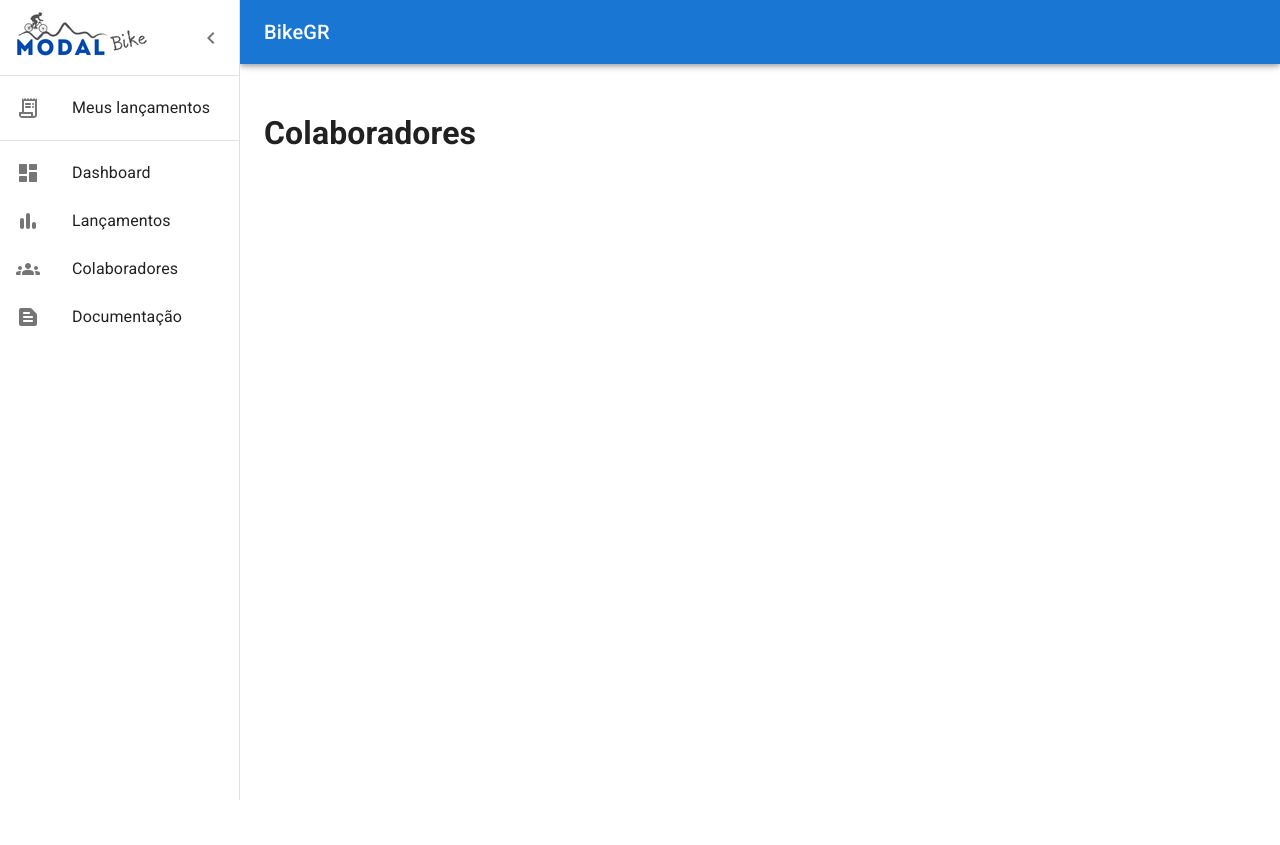
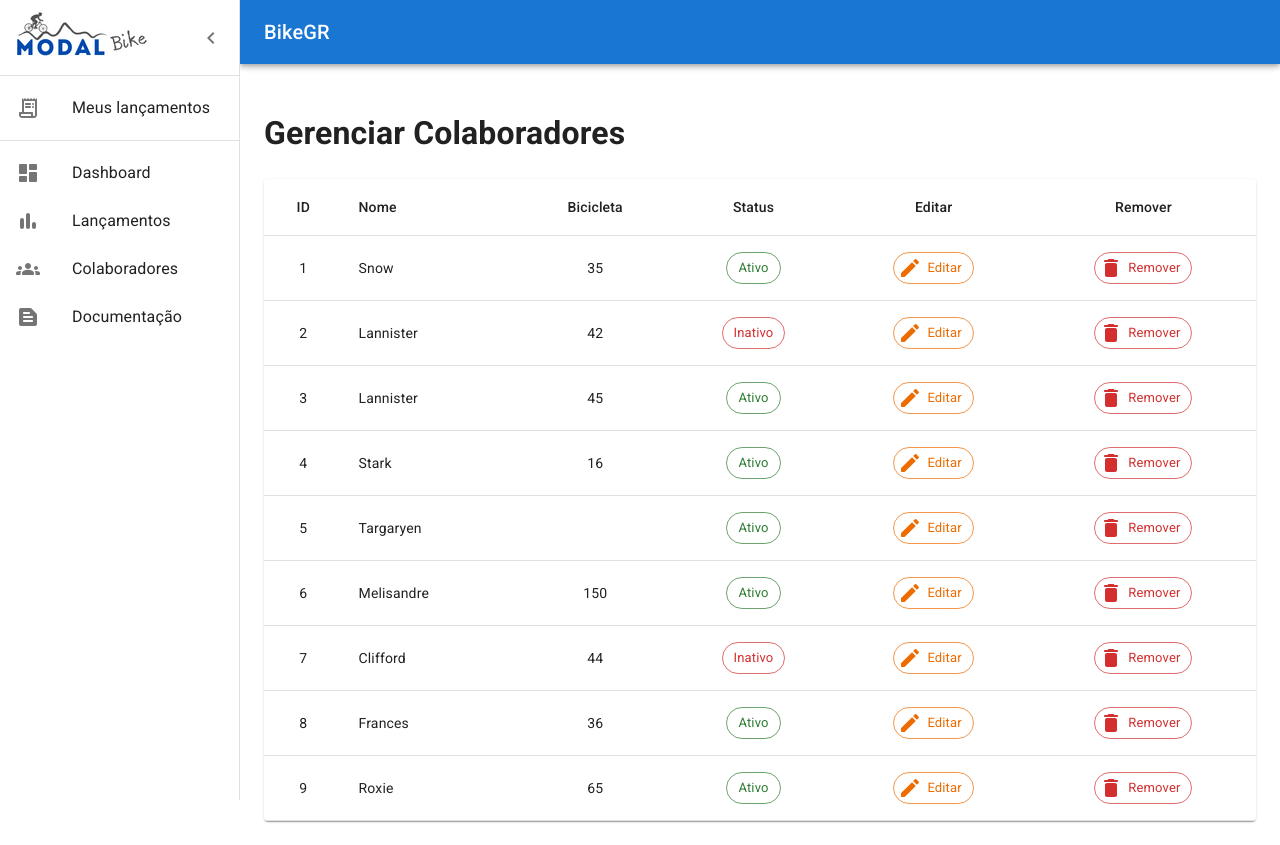
Before and after one commit to andrade-bruno/modalgr-training-process, a React (Create React App) app in the folder 04/web/: page /admin/collaborators in a window 1280 px wide. Before the commit the page ends 800 px from the top, so only its background shows below. Built offline with nearby package versions, Linux system fonts and the light colour scheme.

Commit message:
feat(1114): created collaborators page, changed myreleases to releases page

```diff
--- /dev/null
+++ b/04/web/src/pages/Collaborators/index.tsx
@@ -0,0 +1,72 @@
+import {
+	Table,
+	TableBody,
+	TableCell,
+	TableContainer,
+	TableHead,
+	TableRow,
+	Paper,
+	Chip
+} from '@mui/material'
+
+import {
+	EditRounded,
+	DeleteRounded
+} from '@mui/icons-material'
+
+const rows = [
+	{ id: 1, name: 'Snow', bike: 35, status: 1 },
+	{ id: 2, name: 'Lannister', bike: 42, status: 0 },
+	{ id: 3, name: 'Lannister', bike: 45, status: 1 },
+	{ id: 4, name: 'Stark', bike: 16, status: 1 },
+	{ id: 5, name: 'Targaryen', bike: null, status: 1 },
+	{ id: 6, name: 'Melisandre', bike: 150, status: 1 },
+	{ id: 7, name: 'Clifford', bike: 44, status: 0 },
+	{ id: 8, name: 'Frances', bike: 36, status: 1 },
+	{ id: 9, name: 'Roxie', bike: 65, status: 1 }
+]
+
+const Collaborators = () => {
+	return (
+		<>
+			<h1>Gerenciar Colaboradores</h1>
+			<TableContainer component={Paper}>
+				<Table sx={{ minWidth: 700 }} aria-label="customized table">
+					<TableHead>
+						<TableRow>
+							<TableCell align='center'>ID</TableCell>
+							<TableCell align='left'>Nome</TableCell>
+							<TableCell align='center'>Bicicleta</TableCell>
+							<TableCell align='center'>Status</TableCell>
+							<TableCell align='center'>Editar</TableCell>
+							<TableCell align='center'>Remover</TableCell>
+						</TableRow>
+					</TableHead>
+					<TableBody>
+						{rows.map((item) => (
+							<TableRow key={item.id}>
+								<TableCell align='center'>{item.id}</TableCell>
+								<TableCell align='left'>{item.name}</TableCell>
+								<TableCell align='center'>{item.bike}</TableCell>
+								<TableCell align='center'>
+									{item.status === 1 ?
+										<Chip variant="outlined" color="success" label='Ativo'/> :
+										<Chip variant='outlined' color='error' label='Inativo' />
+									}
+								</TableCell>
+								<TableCell align='center'>
+									<Chip variant="outlined" color="warning" label='Editar' icon={<EditRounded />} />
+								</TableCell>
+								<TableCell align='center'>
+									<Chip variant="outlined" color="error" label='Remover' icon={<DeleteRounded />} />
+								</TableCell>
+							</TableRow>
+						))}
+					</TableBody>
+				</Table>
+			</TableContainer>
+		</>
+	)
+}
+
+export default Collaborators
--- a/04/web/src/pages/MyReleases/index.tsx
+++ b/04/web/src/pages/Releases/index.tsx
@@ -26,33 +26,33 @@ const rows = [
 	{ id: 9, name: 'Roxie', distance: 65, hours: 4 }
 ]
 
-const MyReleases = () => {
+const Releases = () => {
 	return (
 		<>
-			<h1>Meus Lançamentos</h1>
+			<h1>Gerenciar Lançamentos</h1>
 			<TableContainer component={Paper}>
 				<Table sx={{ minWidth: 700 }} aria-label="customized table">
 					<TableHead>
 						<TableRow>
-							<TableCell>ID</TableCell>
-							<TableCell>Nome</TableCell>
-							<TableCell>KM</TableCell>
-							<TableCell>Horas</TableCell>
-							<TableCell>Editar</TableCell>
-							<TableCell>Remover</TableCell>
+							<TableCell align='center'>ID</TableCell>
+							<TableCell align='left'>Nome</TableCell>
+							<TableCell align='center'>KM</TableCell>
+							<TableCell align='center'>Horas</TableCell>
+							<TableCell align='center'>Editar</TableCell>
+							<TableCell align='center'>Remover</TableCell>
 						</TableRow>
 					</TableHead>
 					<TableBody>
 						{rows.map((item) => (
 							<TableRow key={item.id}>
-								<TableCell>{item.id}</TableCell>
-								<TableCell>{item.name}</TableCell>
-								<TableCell>{item.distance}</TableCell>
-								<TableCell>{item.hours}</TableCell>
-								<TableCell>
+								<TableCell align='center'>{item.id}</TableCell>
+								<TableCell align='left'>{item.name}</TableCell>
+								<TableCell align='center'>{item.distance}</TableCell>
+								<TableCell align='center'>{item.hours}</TableCell>
+								<TableCell align='center'>
 									<Chip variant="outlined" color="warning" label='Editar' icon={<EditRounded />} />
 								</TableCell>
-								<TableCell>
+								<TableCell align='center'>
 									<Chip variant="outlined" color="error" label='Remover' icon={<DeleteRounded />} />
 								</TableCell>
 							</TableRow>
@@ -64,4 +64,4 @@ const MyReleases = () => {
 	)
 }
 
-export default MyReleases
+export default Releases
--- a/04/web/src/routes/index.tsx
+++ b/04/web/src/routes/index.tsx
@@ -3,7 +3,8 @@ import { Route, Routes, BrowserRouter } from 'react-router-dom'
 import NotFound from 'pages/NotFound'
 import Default from 'pages/Default'
 import Dashboard from 'pages/Dashboard'
-import MyReleases from 'pages/MyReleases'
+import Collaborators from 'pages/Collaborators'
+import Releases from 'pages/Releases'
 
 const CommomRoutes = () => {
 	return (
@@ -12,13 +13,13 @@ const CommomRoutes = () => {
 				<Route path='/login' element={<h1>Login</h1>} />
 				<Route path='/signup' element={<h1>Cadastro</h1>} />
 				<Route path='/' element={<Default />}>
-					<Route path='myreleases' element={<MyReleases/>} />
+					<Route path='myreleases' element={<h1>Meus Lançamentos</h1>} />
 				</Route>
 				<Route path='/admin' element={<Default />}>
 					<Route index element={<h1>Main Admin</h1>} />
 					<Route path='dashboard' element={<Dashboard />} />
-					<Route path='releases' element={<h1>Lançamentos</h1>} />
-					<Route path='collaborators' element={<h1>Colaboradores</h1>} />
+					<Route path='releases' element={<Releases />} />
+					<Route path='collaborators' element={<Collaborators />} />
 					<Route path='docs' element={<h1>Documentação</h1>} />
 				</Route>
 				<Route path='*' element={<NotFound />} />
```
